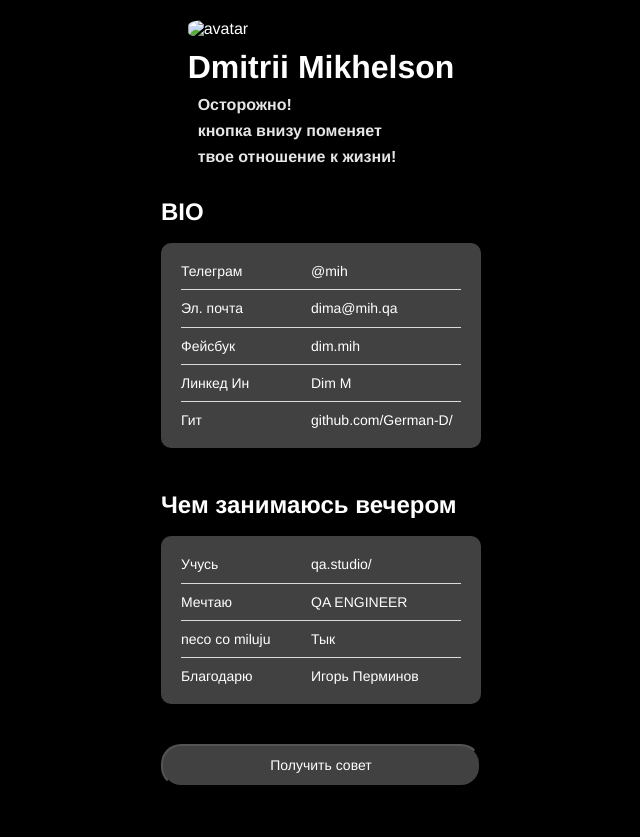
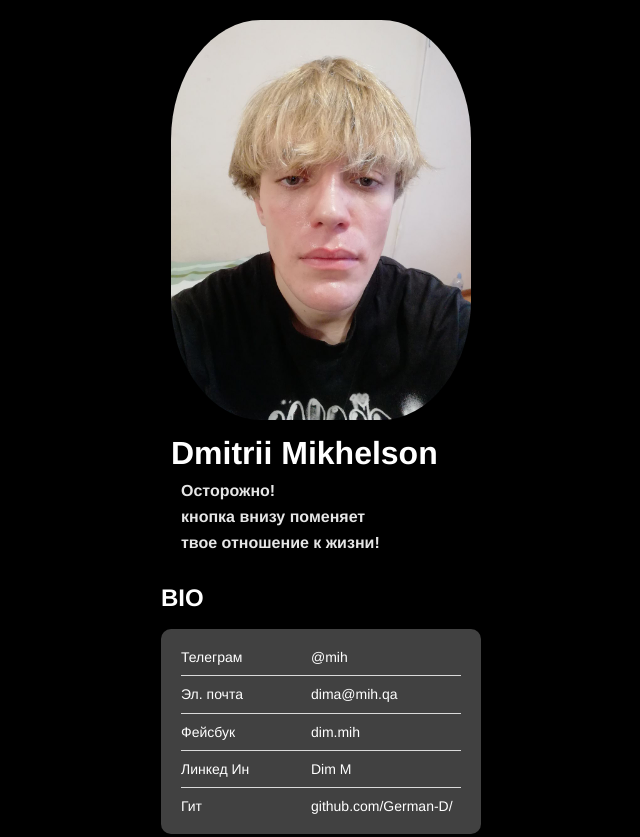
Before and after one commit to mihelsonic/mihelsonic.github.io, a plain HTML site: page index.html in a window 1280 px wide. Shown: the top 837 px of the page, without its empty margins (319-959 px from the left). Drawn offline with Linux system fonts and the light colour scheme.

Commit message:
index.html

```diff
--- a/index.html
+++ b/index.html
@@ -20,7 +20,7 @@
       }
      </style>
     <header class="header">
-      <img src="ю/1.jpg " alt="avatar" class="header__avatar"  width="300" />
+      <img src="./1.jpg " alt="avatar" class="header__avatar"  width="300" />
       <h1 class="header__title">Dmitrii Mikhelson</h1>
       <h4 class="header__subtitle"> Осторожно!</h4>
       <h4 class="header__subtitle"> кнопка внизу поменяет</h4>
```
